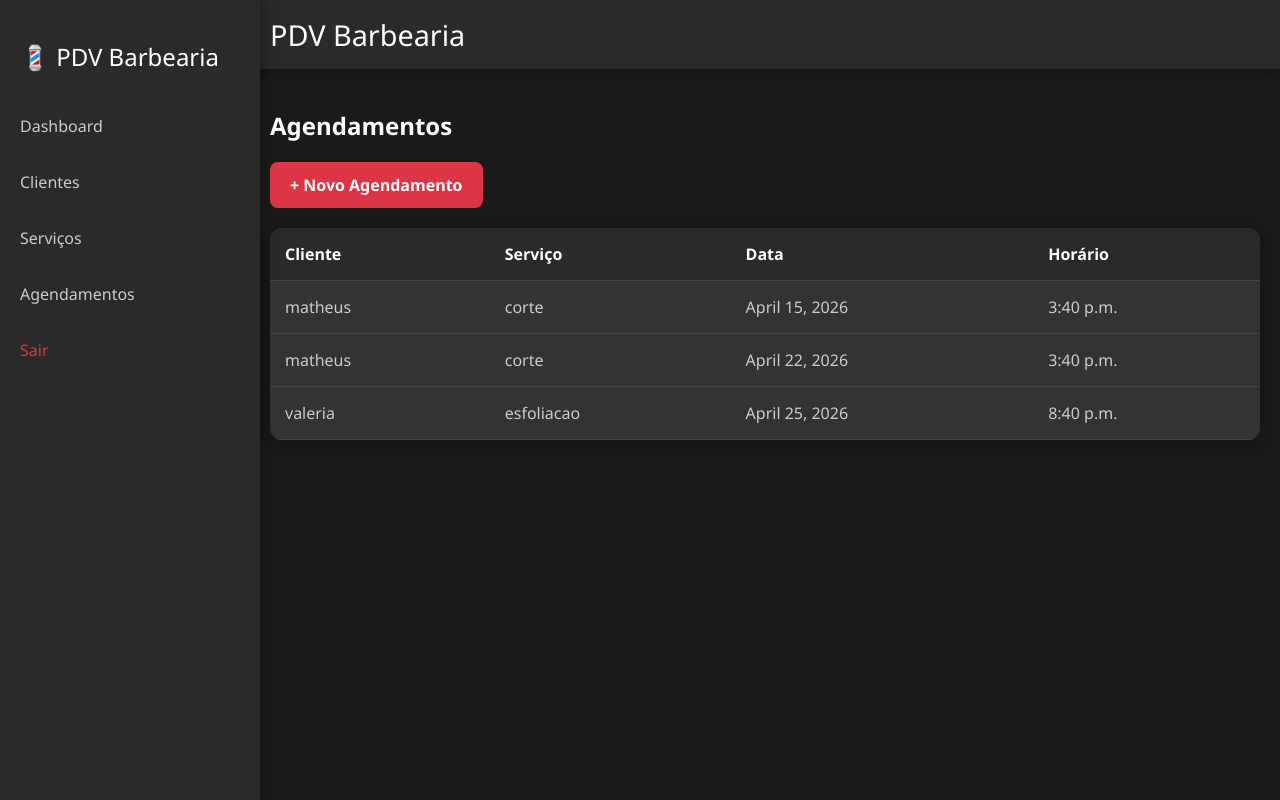
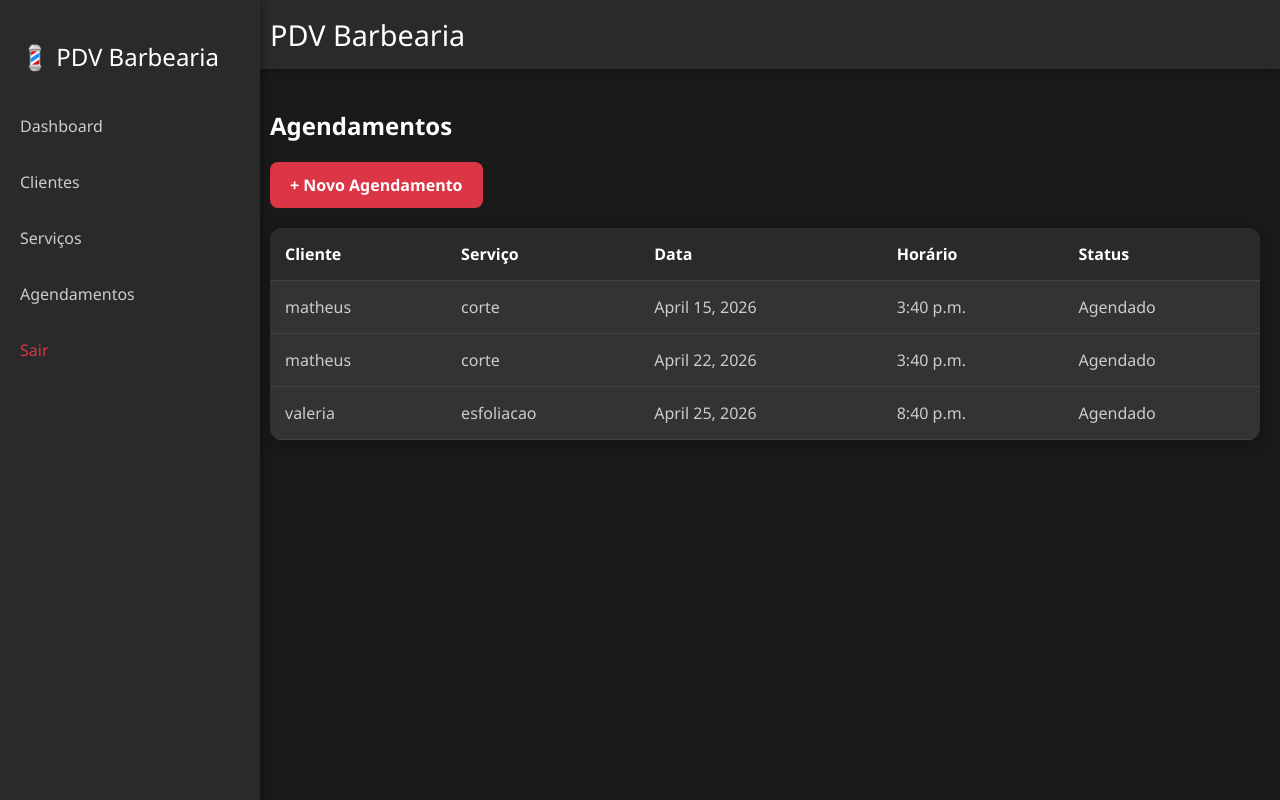
Before and after one commit to matheusgabrieldev/barbearia_pdv, a Django app: page /agendamentos/ in a window 1280 px wide. Run offline with Django 5.2, Linux system fonts and the light colour scheme; a user stored in the database is signed in; data comes from the database, SQL or seed files in the repository.

Commit message:
feat: exibe status na listagem de agendamentos

```diff
--- a/pdv/templates/pdv/agendamentos.html
+++ b/pdv/templates/pdv/agendamentos.html
@@ -12,6 +12,7 @@
             <th>Serviço</th>
             <th>Data</th>
             <th>Horário</th>
+            <th>Status</th>
         </tr>
     </thead>
     <tbody>
@@ -21,6 +22,7 @@
             <td>{{ a.servico }}</td>
             <td>{{ a.data }}</td>
             <td>{{ a.horario }}</td>
+            <td>{{ a.get_status_display }}</td>
         </tr>
         {% endfor %}
     </tbody>
```
